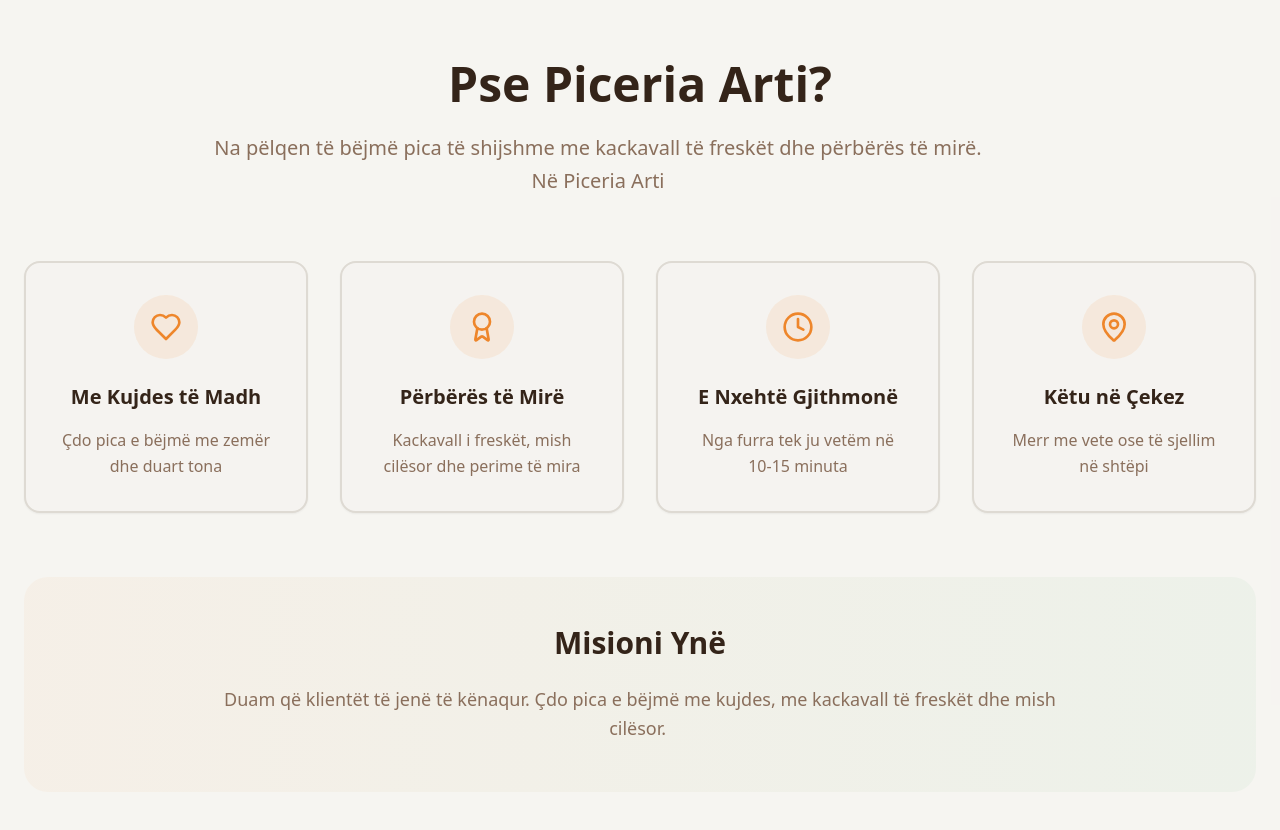
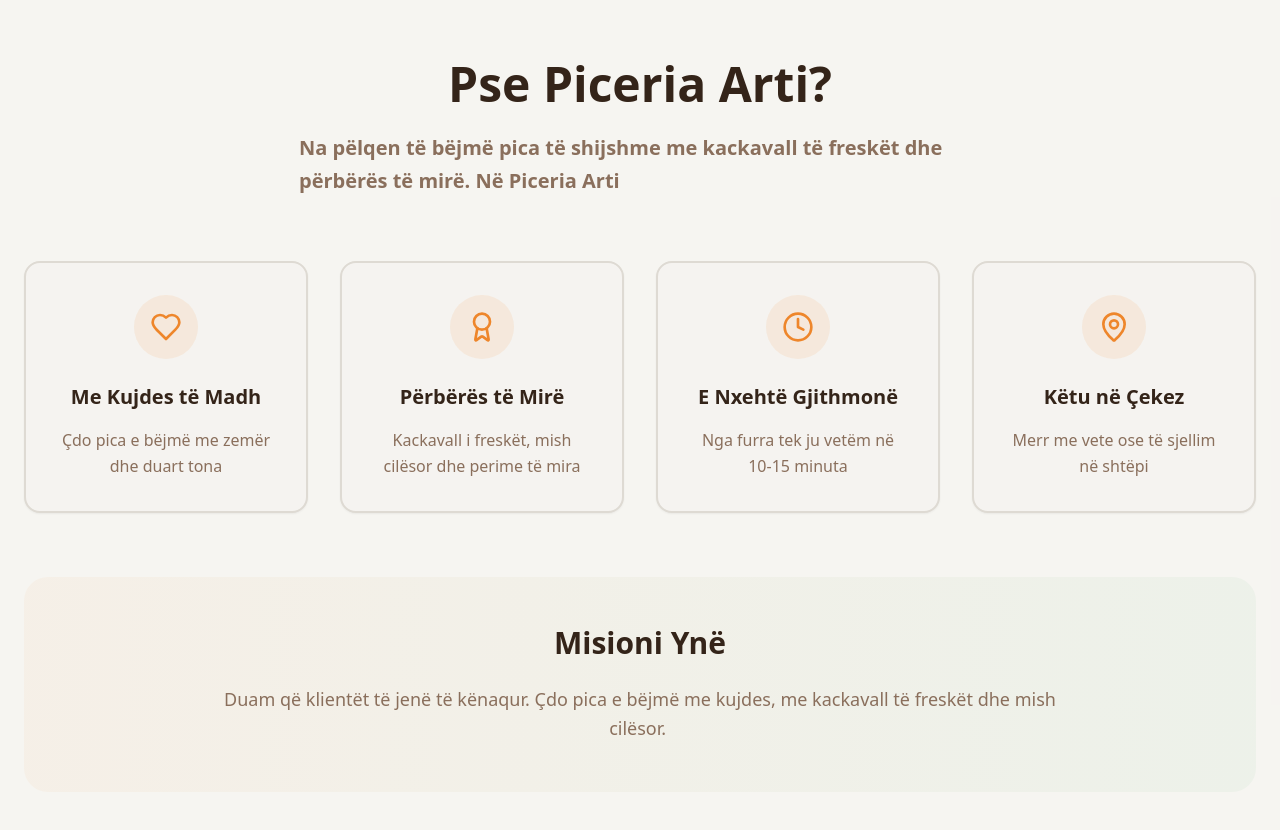
Before and after one commit to artiabazi23/piceriaarti, a React (Vite) app: page / in a window 1280 px wide. Shown: the part 820-1650 px from the top of the page. Built offline with nearby package versions, Linux system fonts and the light colour scheme; the HTML template or start-up script is replaced by a standard one.

Commit message:
Visual edit in Lovable

```diff
--- a/src/components/PizzeriaAbout.tsx
+++ b/src/components/PizzeriaAbout.tsx
@@ -24,7 +24,7 @@ const PizzeriaAbout = () => {
           <h2 className="text-4xl md:text-5xl font-bold text-foreground mb-6">
             Pse Piceria Arti?
           </h2>
-          <p className="text-xl text-muted-foreground max-w-3xl leading-relaxed mx-[190px] py-0 px-0 my-0">Na pëlqen të bëjmë pica të shijshme me kackavall të freskët dhe përbërës të mirë. Në Piceria Arti</p>
+          <p className="text-xl text-muted-foreground max-w-3xl leading-relaxed py-0 px-0 my-0 font-semibold mx-[275px] text-left">Na pëlqen të bëjmë pica të shijshme me kackavall të freskët dhe përbërës të mirë. Në Piceria Arti</p>
         </div>
 
         <div className="grid grid-cols-1 md:grid-cols-2 lg:grid-cols-4 gap-8 mb-16">
```
